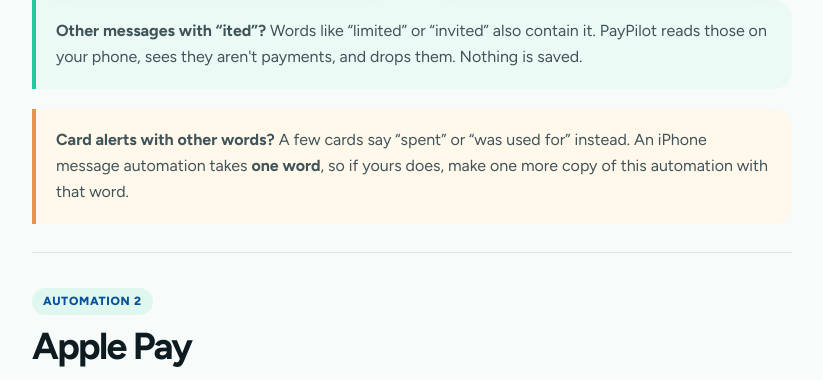
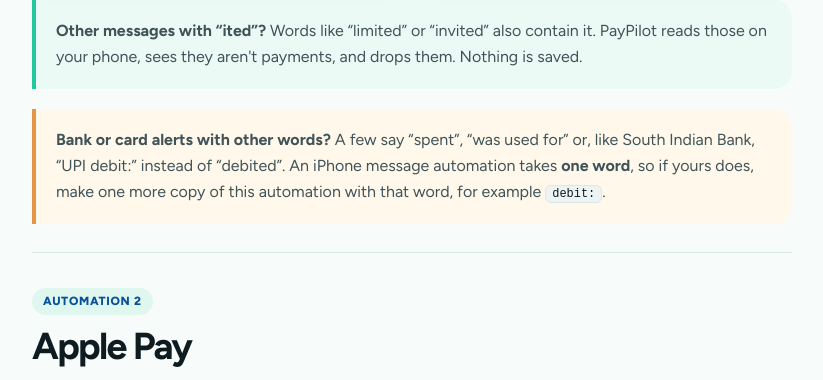
Before and after one commit to naveenJose24/paypilot_legal-site, a plain HTML site: page auto-capture.html in a window 1280 px wide. Shown: the part 3040-3420 px from the top of the page, without its empty margins (316-1139 px from the left). Drawn offline with Linux system fonts and the light colour scheme.

Commit message:
Guide: banks that write "UPI debit:" need a debit: automation
Co-Authored-By: Claude Opus 5.5 <noreply@anthropic.com>

```diff
--- a/auto-capture.html
+++ b/auto-capture.html
@@ -76,7 +76,7 @@
             <figure><img src="images/guide/sms-sender-ited.jpg" alt="Variable menu for the message trigger with Sender ticked" width="572" height="1100" loading="lazy"><figcaption>Step 6: pass the <em>Sender</em> too.</figcaption></figure>
           </div>
           <div class="callout"><p><strong>Other messages with “ited”?</strong> Words like “limited” or “invited” also contain it. PayPilot reads those on your phone, sees they aren't payments, and drops them. Nothing is saved.</p></div>
-          <div class="callout warning"><p><strong>Card alerts with other words?</strong> A few cards say “spent” or “was used for” instead. An iPhone message automation takes <strong>one word</strong>, so if yours does, make one more copy of this automation with that word.</p></div>
+          <div class="callout warning"><p><strong>Bank or card alerts with other words?</strong> A few say “spent”, “was used for” or, like South Indian Bank, “UPI debit:” instead of “debited”. An iPhone message automation takes <strong>one word</strong>, so if yours does, make one more copy of this automation with that word, for example <code>debit:</code>.</p></div>
         </section>
 
         <section id="apple-pay">
```
